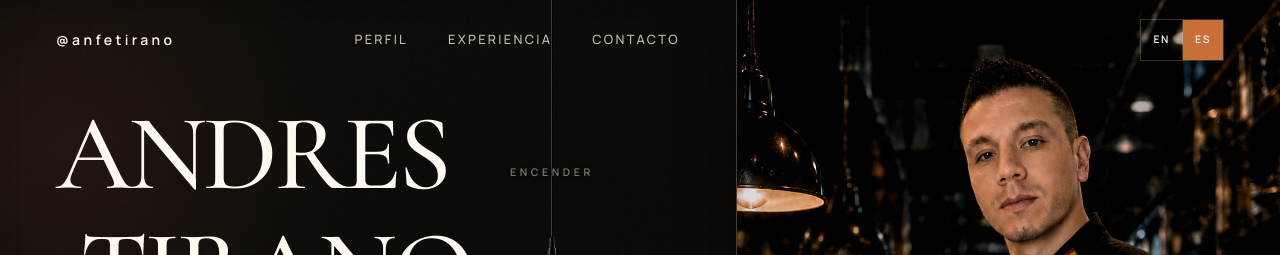
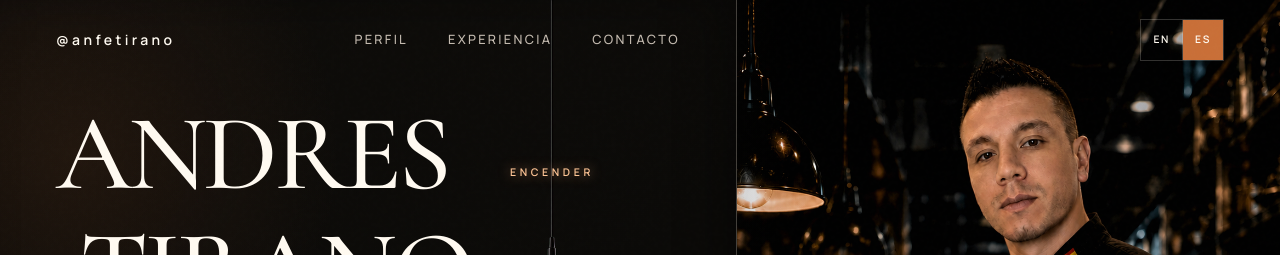
Before and after one commit to anfetirano/chef-brand, a Next.js app: page / in a window 1280 px wide. Shown: the top 255 px of the page. Built offline with nearby package versions, Linux system fonts and the light colour scheme.

Commit message:
Add a brief highlight to the lamp prompt

```diff
--- a/app/globals.css
+++ b/app/globals.css
@@ -343,6 +343,30 @@ img {
   color: rgba(255, 250, 241, 0.78);
 }
 
+@keyframes pass-lamp-invitation {
+  12% {
+    color: #ffc494;
+    text-shadow: 0 0 12px rgba(239, 170, 118, 0.7);
+  }
+
+  0%,
+  28%,
+  100% {
+    color: rgba(255, 250, 241, 0.85);
+    text-shadow: 0 1px 5px rgba(0, 0, 0, 0.9);
+  }
+}
+
+.pass-scene__lamp-button[aria-pressed="false"] .pass-scene__label {
+  color: rgba(255, 250, 241, 0.85);
+}
+
+@media (prefers-reduced-motion: no-preference) {
+  .pass-scene__lamp-button[aria-pressed="false"] .pass-scene__label {
+    animation: pass-lamp-invitation 5s ease-in-out 1s 2;
+  }
+}
+
 .editorial-action {
   position: relative;
   isolation: isolate;
```
